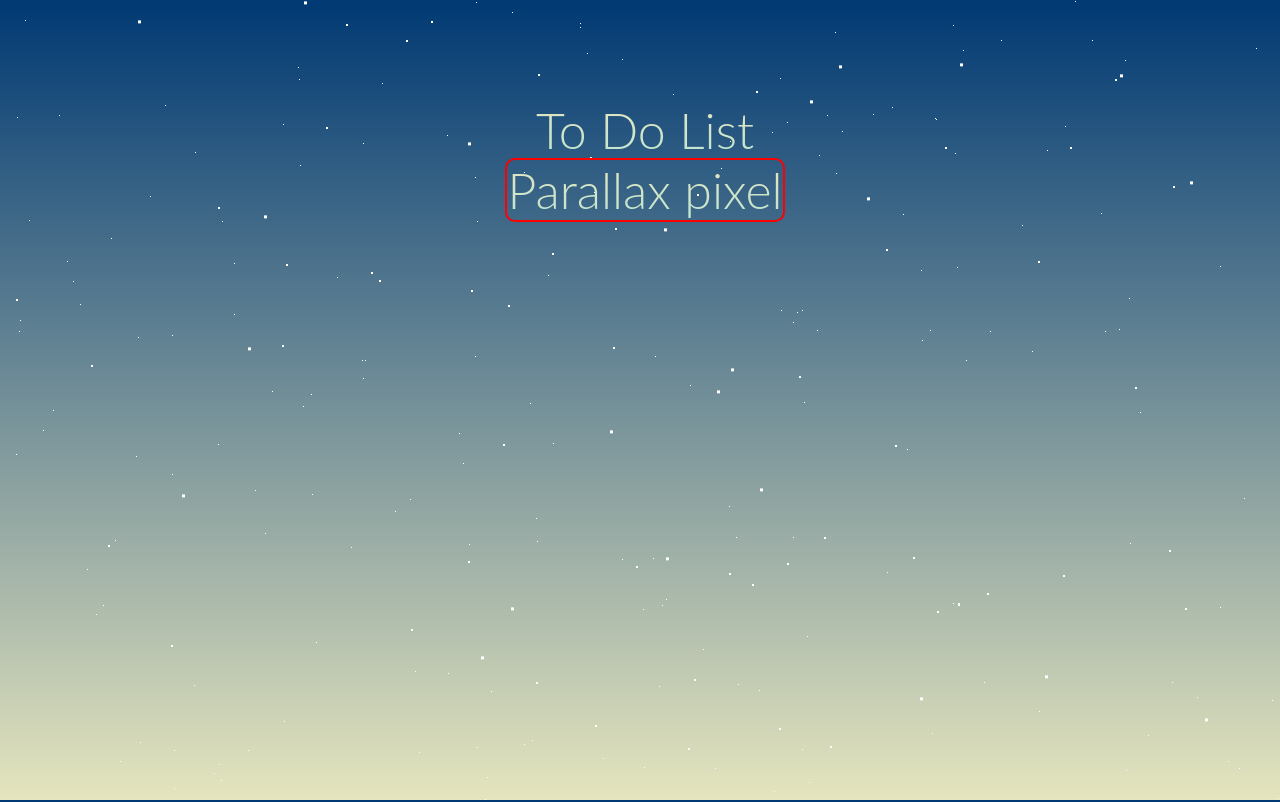
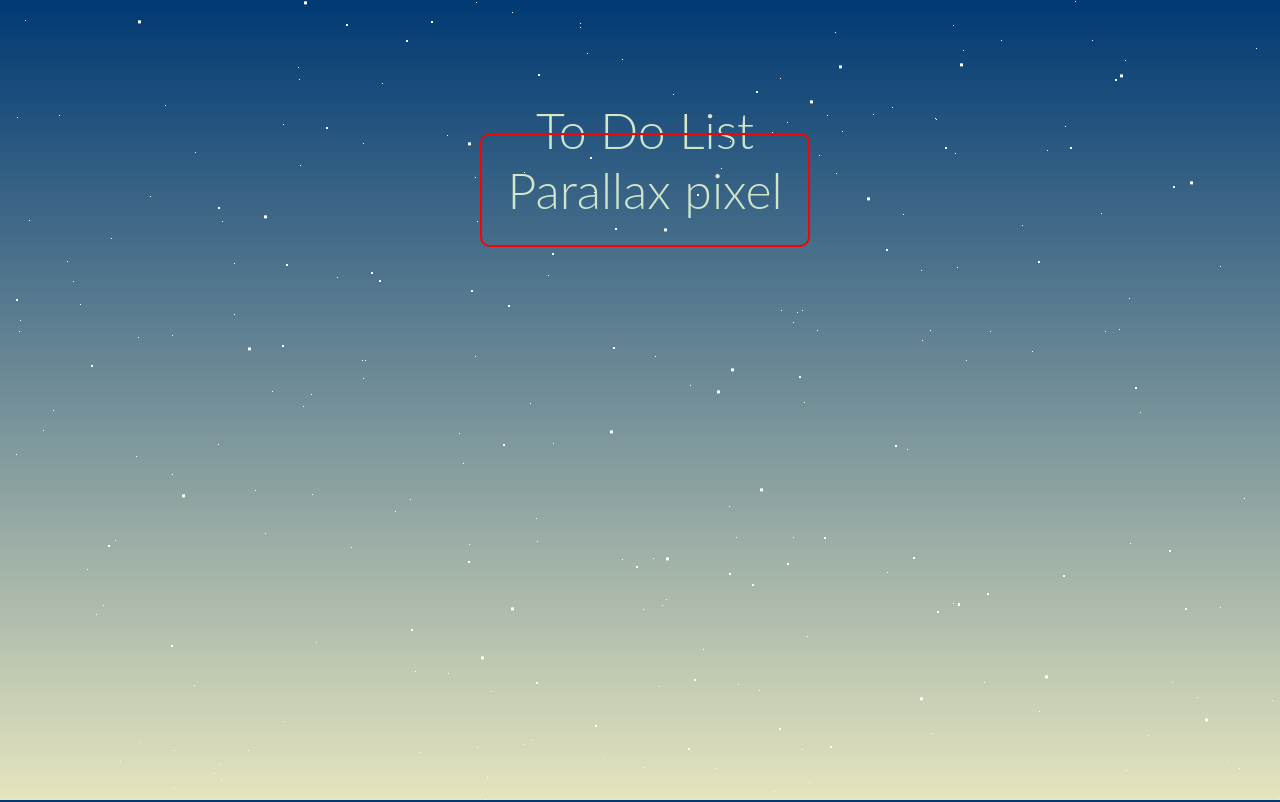
Before and after one commit to QuentinBurke96/To-Do-List, a plain HTML site: page index.html in a window 1280 px wide. Shown: the top 802 px of the page. Drawn offline with Linux system fonts and the light colour scheme.

Commit message:
Got it to do something

```diff
--- a/style.css
+++ b/style.css
@@ -27,6 +27,10 @@ html {
 #border {
     border: 2px solid red;
     border-radius: 10px;
+    padding: 25px;
+    width: 500px; height: 500px;
+    box-sizing: border-box;
+
 
 }
 
```
